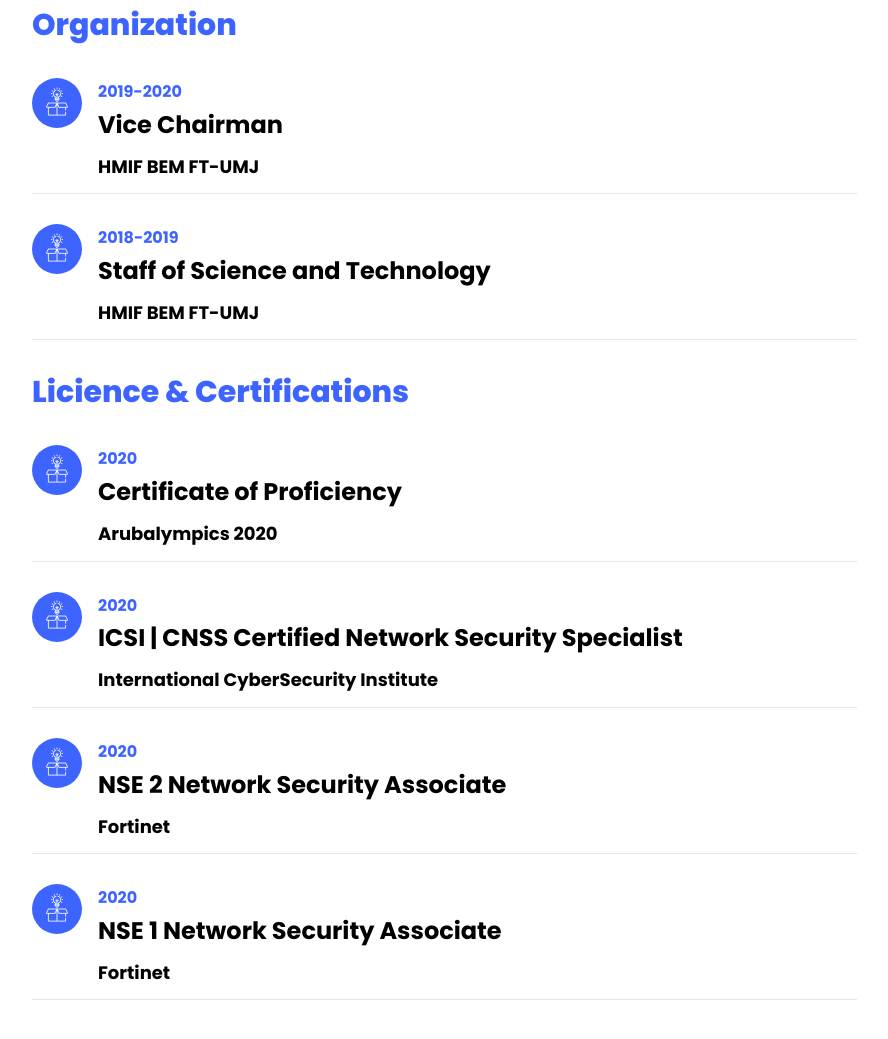
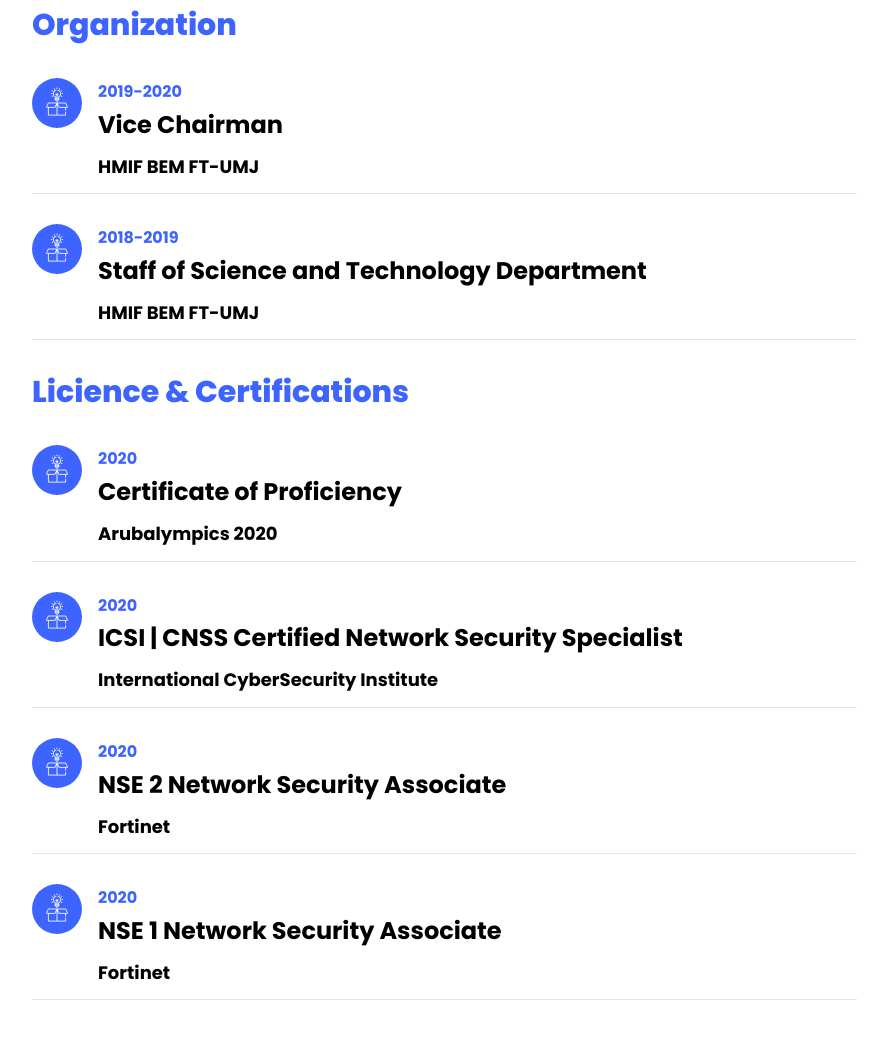
Before and after one commit to bukharihasan/bukharihasan.github.io, a plain HTML site: page index.html in a window 1280 px wide. Shown: the part 3205-4244 px from the top of the page, without its empty margins (338-1226 px from the left). Drawn offline with Linux system fonts and the light colour scheme; files whose address does not match are found by name.

Commit message:
Fixed a lil bit at Organization

```diff
--- a/index.html
+++ b/index.html
@@ -339,7 +339,7 @@
 					    	</div>
 					    	<div class="text pl-3">
 		    					<span class="date">2018-2019</span>
-		    					<h2>Staff of Science and Technology</h2>
+		    					<h2>Staff of Science and Technology Department</h2>
 		    					<span class="position">HMIF BEM FT-UMJ</span>
 		    					<!-- <p>A small river named Duden flows by their place and supplies it with the necessary regelialia. It is a paradisematic country, in which roasted parts of sentences fly into your mouth.</p> -->
 		    				</div>
```
